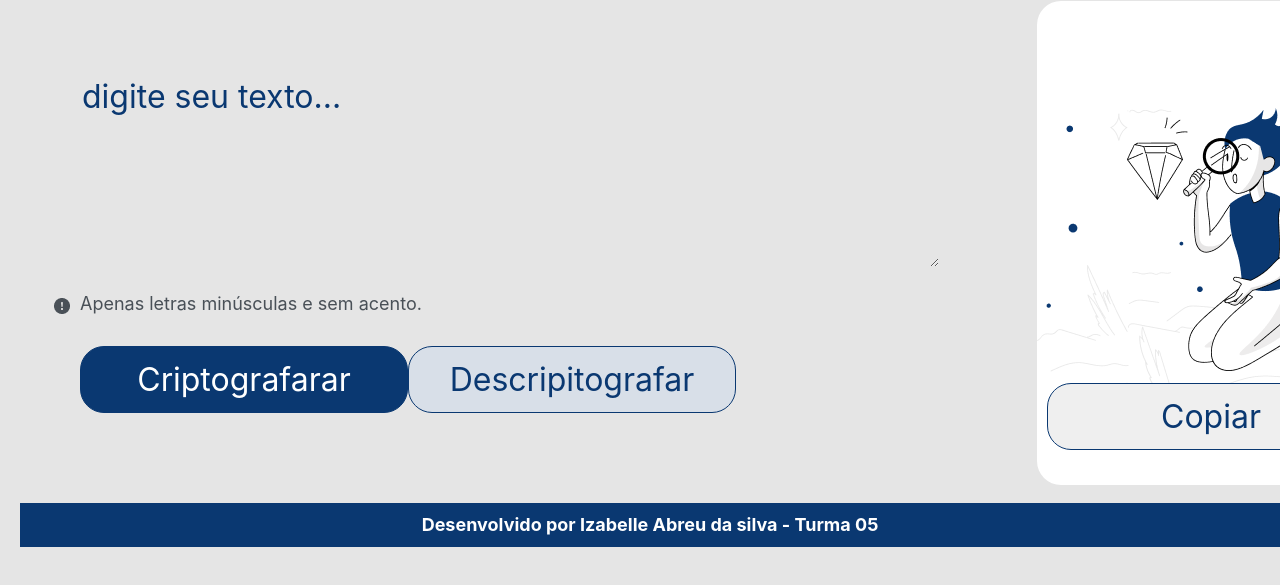
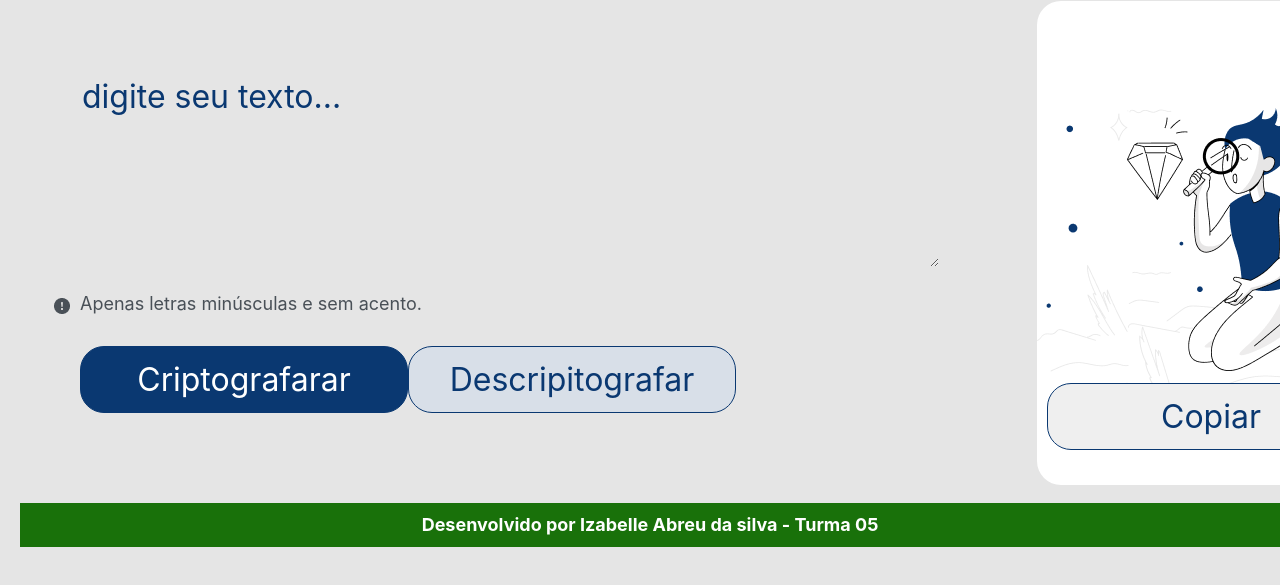
Before and after one commit to Izabelle-abreu/decodificador-de-texto, a plain HTML site: page index.html in a window 1280 px wide. Shown: the part 75-660 px from the top of the page. Drawn offline with Linux system fonts and the light colour scheme.

Commit message:
Mudando a cor de fundo do footer

```diff
--- a/style.css
+++ b/style.css
@@ -107,7 +107,7 @@ main {
 }
 
 footer{
-    background: #0A3871;
+    background: #19710a;
     padding: 13px 0;
     margin-top: 7%;
     font-family: 'Inter', sans-serif;
```
